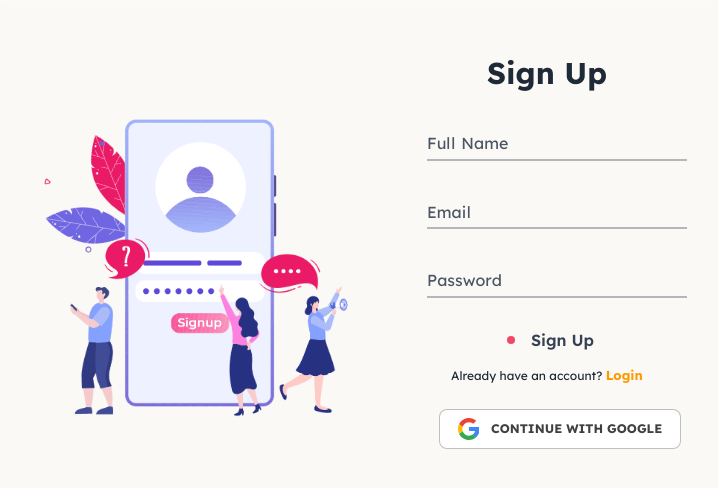
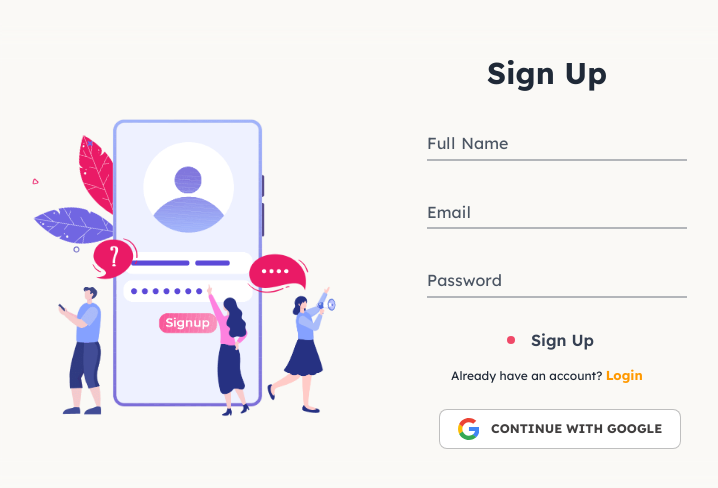
Before and after one commit to hshehriyaralam/MoneyMinder, a React (Vite) app: page /SignUp in a window 1280 px wide. Shown: the part 244-732 px from the top of the page, without its empty margins (229-947 px from the left). Built offline with nearby package versions, Linux system fonts and the light colour scheme; no server answers.

Commit message:
decraese

```diff
--- a/src/Components/layout/SinUpForm.jsx
+++ b/src/Components/layout/SinUpForm.jsx
@@ -100,12 +100,12 @@ const handleGoogleLogin = () => {
 };
   return (
    <div className="h-screen bg-transparent flex  justify-center items-center  ">
-  <div className="w-full max-w-4xl bg-transparent  backdrop-blur-lg  rounded-lg  overflow-hidden flex flex-col p-2 ">
-    <div className="flex flex-col md:flex-row  p-4  ">
-      <div className="md:w-1/2  flex items-center justify-center  p-10    ">
+  <div className="w-full max-w-4xl bg-transparent  backdrop-blur-lg  rounded-lg  overflow-hidden flex flex-col  ">
+    <div className="flex flex-col md:flex-row   ">
+      <div className="md:w-1/2  flex items-center justify-center">
             <AnimateSignUp />
       </div>
-      <div className="md:w-1/2  p-6 px-4 mx-auto   "  >
+      <div className="md:w-1/2  p-2 px-4 mx-auto   "  >
       <h2 className="text-[#1f2937] text-[30px] mx-15 font-bold mt-5 ">Sign Up</h2>
         <form className="space-y-6" onSubmit={handleSignUp} >
           {/* Name */}
```
